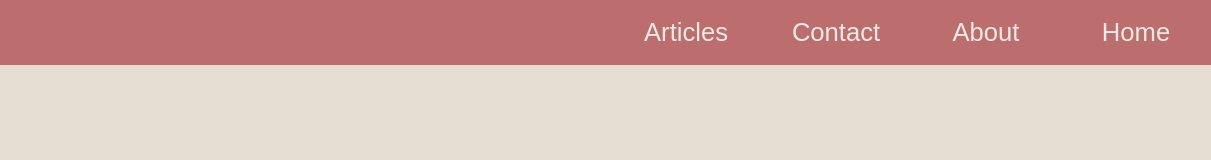
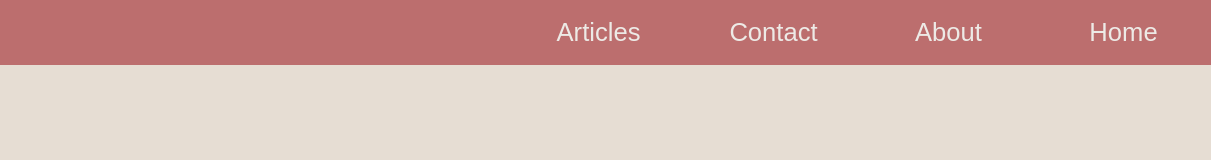
Before and after one commit to s-zhdanova/SilverLens, a plain HTML site: page index.html in a window 1280 px wide. Shown: the full height of the page, 69-1280 px from the left. Drawn offline with Linux system fonts and the light colour scheme.

Commit message:
button size for mobile

```diff
--- a/style.css
+++ b/style.css
@@ -29,7 +29,7 @@ body {
     font-size: 2vw;
     background-color: #bc6e6e;
     border: none;
-    width: 150px; /* 22.5 */
+    width: 175px; /* 22.5 */
     height: 65px;
     z-index: 2;
     position: absolute;
@@ -40,13 +40,13 @@ body {
 }
 .menuButtons.about {
     top: 0px;
-    right: 150px;
+    right: 175px;
 }
 .menuButtons.contact {
     top: 0px;
-    right: 300px;
+    right: 350px;
 }
 .menuButtons.articles {
     top: 0px;
-    right: 450px;
+    right: 525px;
 }
```
